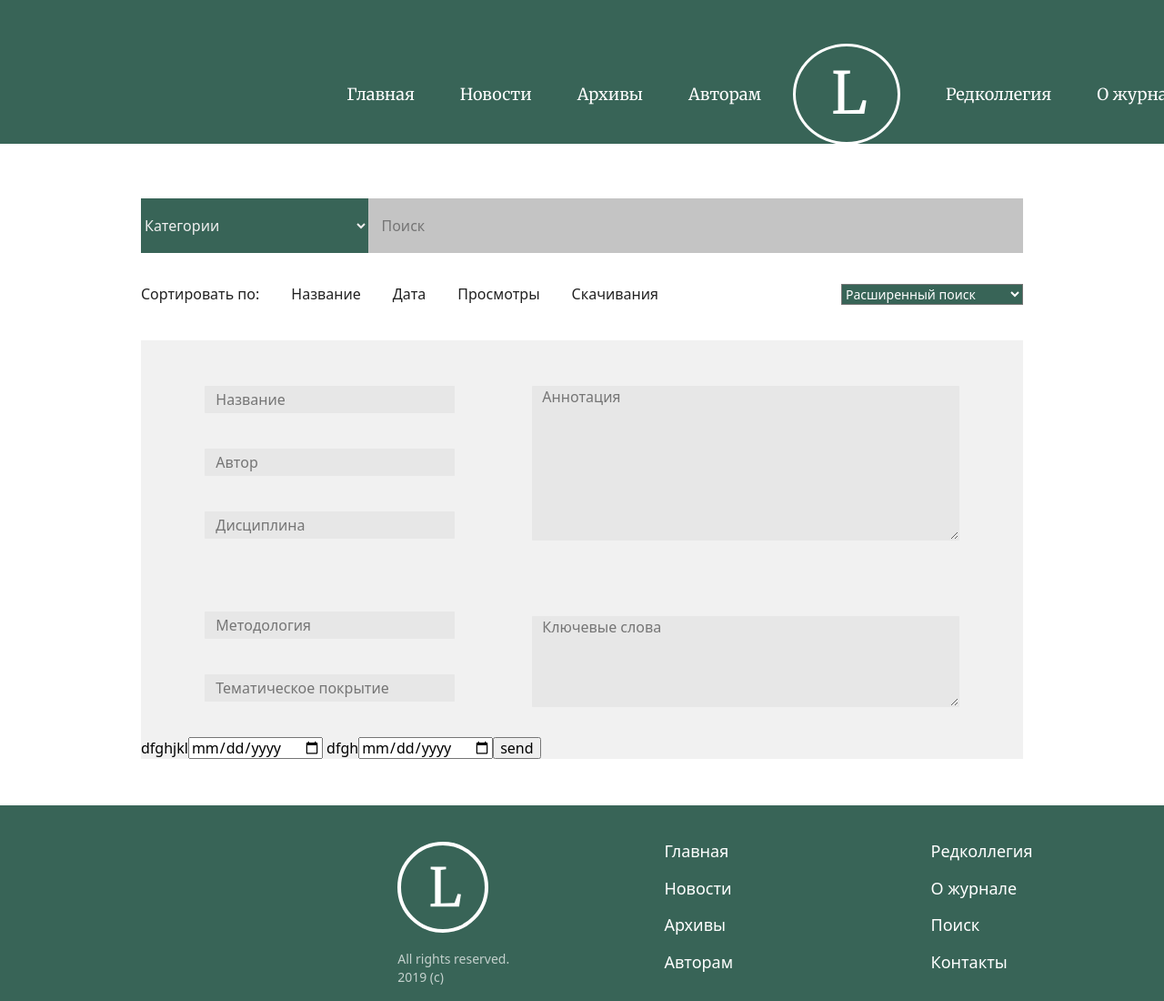
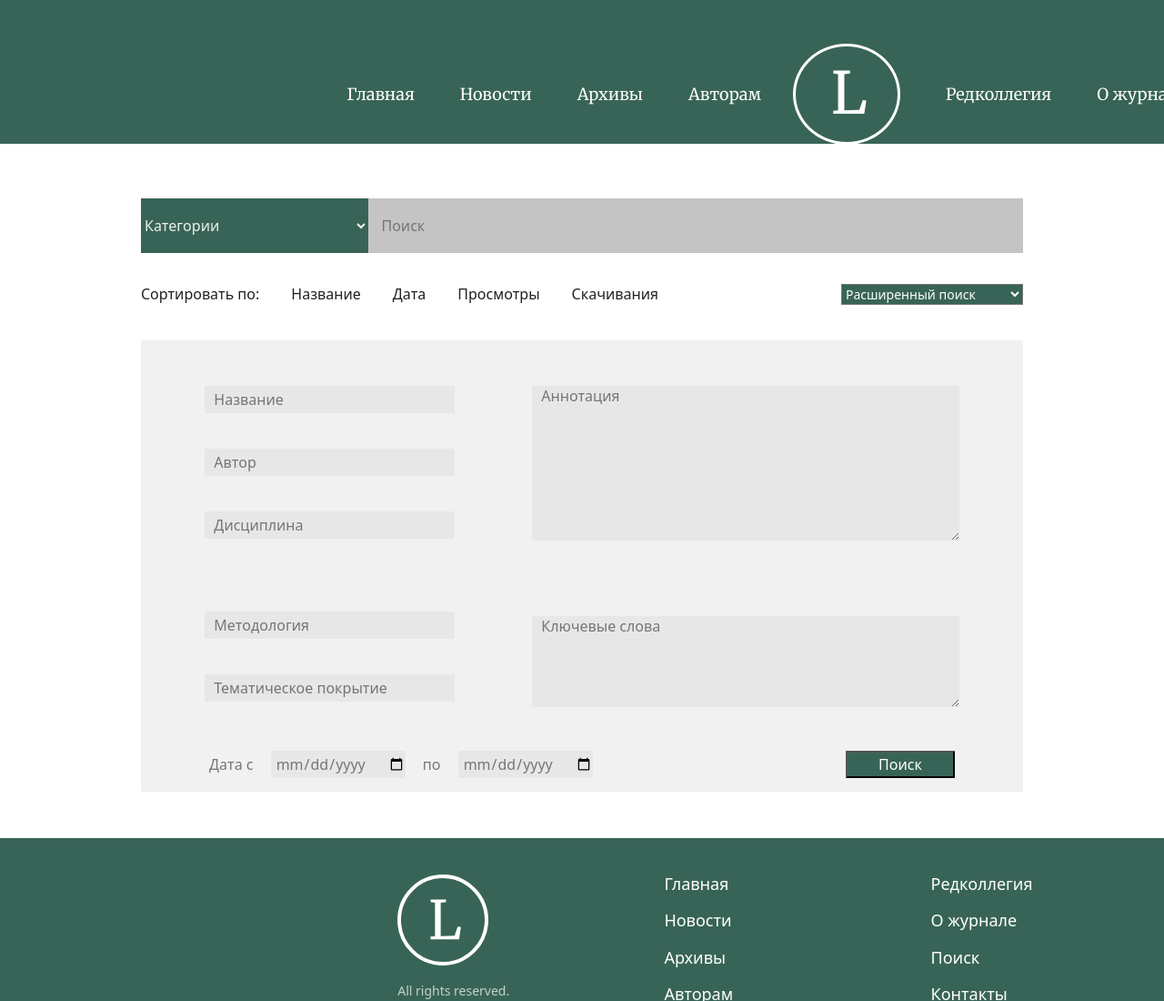
Before and after one commit to Diana323/Science-Magazine, a plain HTML site: page search.html in a window 1280 px wide. Shown: the top 1100 px of the page at 91% size. Drawn offline with nearby package versions, Linux system fonts and the light colour scheme.

Commit message:
.....
доробила форми

```diff
--- a/css/slyle.css
+++ b/css/slyle.css
@@ -135,7 +135,7 @@
         margin-bottom: 40px;
         margin-top: 5px;
 }
-.create_link{
+.create_link {
 
 }
 .link_wrap{
@@ -372,24 +372,58 @@ margin-top: 4px;
 .wrap_form_data {
     display: flex;
     margin: auto;
+    align-items: center;
     background-color: #F1F1F1;
     width: 970px;
 
-}
-.form_btn_wrap{
-
+    padding-left: 75px;
+    padding-right: 75px;
+
+}
+.input_data {
+    /* width: 120px; */
+    height: 30px;
+    background: #E7E7E7;
+    border-color: transparent;
+    border-radius: 1px;
+    margin: 15px;
+    padding-left: 5px;
+    color:rgb(118, 118, 118);
+    border: none;
+    outline: none;
+}
+.wrap_data {
+    margin-right: auto;
+}
+.wrap_form_data label{
+    color:rgb(118, 118, 118);
+}
+
+.form_btn{
+    width: 120px;
+    height: 30px;
+    background: #386457;
+border-radius: 1px;
+color: #FFFFFF;
+text-align: center;
 }
 .input_form{
   width: 275px;
   height: 30px;
 
-background: #E7E7E7;
-border-color: transparent;
-border-radius: 1px;
-margin-bottom: 39px;
+  background: #E7E7E7;
+  border-color: transparent;
+  border-radius: 1px;
+  margin-bottom: 39px;
+  border: none;
+  outline: none;
+
 }
 .input_padding{
-    margin-bottom: 80px;}
+    margin-bottom: 80px;
+    border: none;
+    outline: none;
+}
 .form_search{
     width: 300px;
     margin-right: 60px;
@@ -403,8 +437,11 @@ margin-bottom: 39px;
     background: #E7E7E7;
     border-color: transparent;
     border-radius: 1px;
-
-}
+    border: none;
+    outline: none;
+}
+
+
 .form_coments{
     width: 470px;
     height: 100px;
@@ -412,6 +449,9 @@ margin-bottom: 39px;
     background: #E7E7E7;
     border-color: transparent;
     border-radius: 1px;
+    border: none;
+    outline: none;
+
 }
 
 .container_search_wrap{
@@ -1515,8 +1555,7 @@ h1,h2,h3,h4,h5,h6,p,ul {
     padding-bottom: 15px;
     color: rgba(0, 0, 0, 0.7);
 }
-.stat_name{
-    width: ;
+.stat_name {
     margin-right: 400px;
 }
 .stat_views{
--- a/search.html
+++ b/search.html
@@ -118,13 +118,13 @@
         </div>
 
         <div class="wrap_form_data">
-          <div>
+          <div class="wrap_data">
          <form>
-          <label>dfghjkl<input required="" placeholder="" type="date"></label>
-          <label>dfgh<input required="" placeholder="" type="date"></label>
+          <label>Дата с <input class="input_data" required="" placeholder="" type="date"></label>
+          <label>  по  <input class="input_data" required="" placeholder="" type="date"></label>
          </form>
         </div>
-        <div class="form_btn_wrap"><button class="form_btn" type="submit">send</button></div>
+        <div><button class="form_btn" type="submit"> Поиск </button></div>
         </div>
         </section>
 
```
